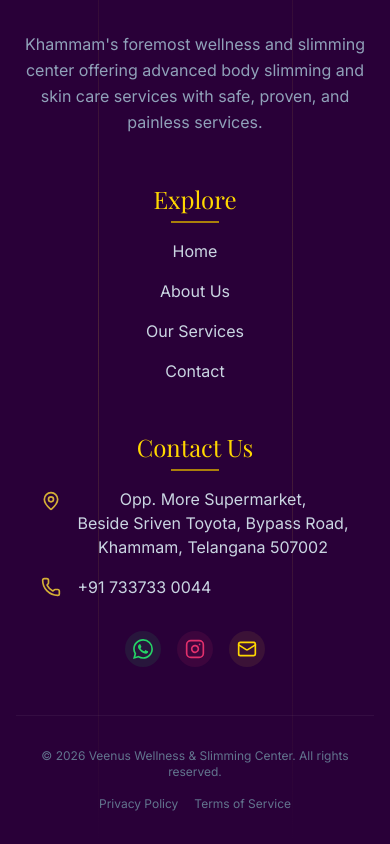
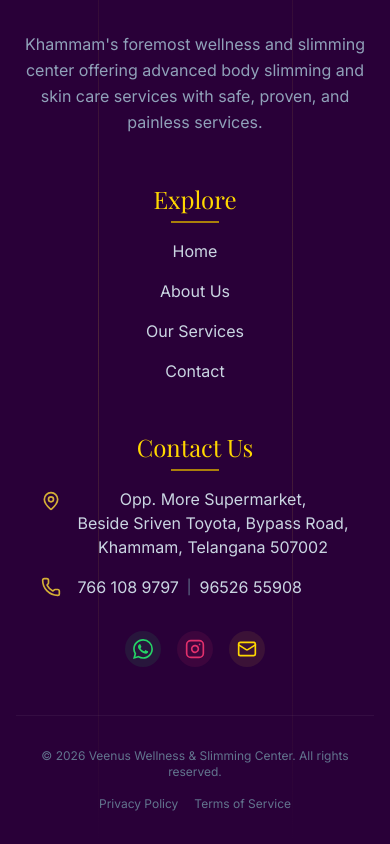
Before and after one commit to SaNjAy-bRo/veenus, a Next.js app: page / in a window 390 px wide. Shown: the part 7262-8106 px from the top of the page. Built offline with nearby package versions, Linux system fonts and the light colour scheme; a web font is replaced by a local one.

Commit message:
Update official business phone numbers in Navbar, Footer, and Contact page

```diff
--- a/src/app/contact/page.tsx
+++ b/src/app/contact/page.tsx
@@ -42,8 +42,8 @@ export default function Contact() {
                 <div>
                   <h3 className="text-gold-400 font-serif text-2xl mb-3">Call or Text</h3>
                   <div className="space-y-3">
-                    <a href="tel:+917337330044" className="flex items-center text-slate-300 hover:text-white transition-colors group/link text-lg">
-                      <span className="font-light tracking-wide inline-block group-hover/link:translate-x-1 transition-transform">+91 733733 0044</span>
+                    <a href="tel:+917661089797" className="flex items-center text-slate-300 hover:text-white transition-colors group/link text-lg">
+                      <span className="font-light tracking-wide inline-block group-hover/link:translate-x-1 transition-transform">766 108 9797</span>
                     </a>
                     <a href="tel:+919652655908" className="flex items-center text-slate-300 hover:text-white transition-colors group/link text-lg">
                       <span className="font-light tracking-wide inline-block group-hover/link:translate-x-1 transition-transform">96526 55908</span>
--- a/src/components/Footer.tsx
+++ b/src/components/Footer.tsx
@@ -58,7 +58,11 @@ export default function Footer() {
               </div>
               <div className="flex items-center gap-4">
                 <Phone className="text-gold-500 shrink-0" size={20} />
-                <Link href="tel:+917337330044" className="hover:text-gold-400 transition-colors">+91 733733 0044</Link>
+                <div className="flex flex-wrap gap-x-2 items-center">
+                  <Link href="tel:+917661089797" className="hover:text-gold-400 transition-colors">766 108 9797</Link>
+                  <span className="text-slate-500 text-sm">|</span>
+                  <Link href="tel:+919652655908" className="hover:text-gold-400 transition-colors">96526 55908</Link>
+                </div>
               </div>
 
               <div className="flex items-center gap-4 pt-4 justify-center md:justify-start">
--- a/src/components/Navbar.tsx
+++ b/src/components/Navbar.tsx
@@ -67,7 +67,7 @@ export default function Navbar() {
           {/* Mobile menu button and Quick Call */}
           <div className="md:hidden flex items-center gap-4">
             <a
-              href="tel:+917337330044"
+              href="tel:+917661089797"
               className="p-2 text-gold-400 hover:text-gold-300 transition-colors"
               aria-label="Call Veenus Wellness"
             >
```
